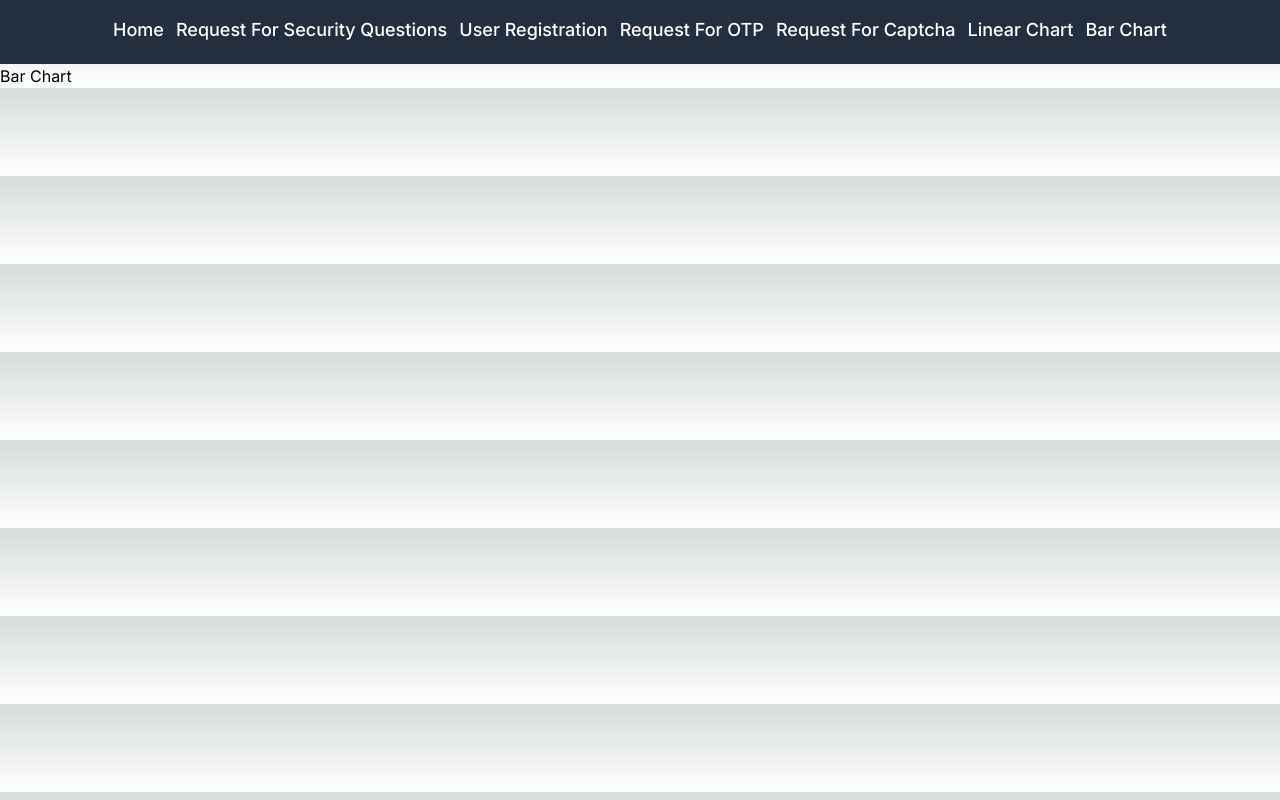
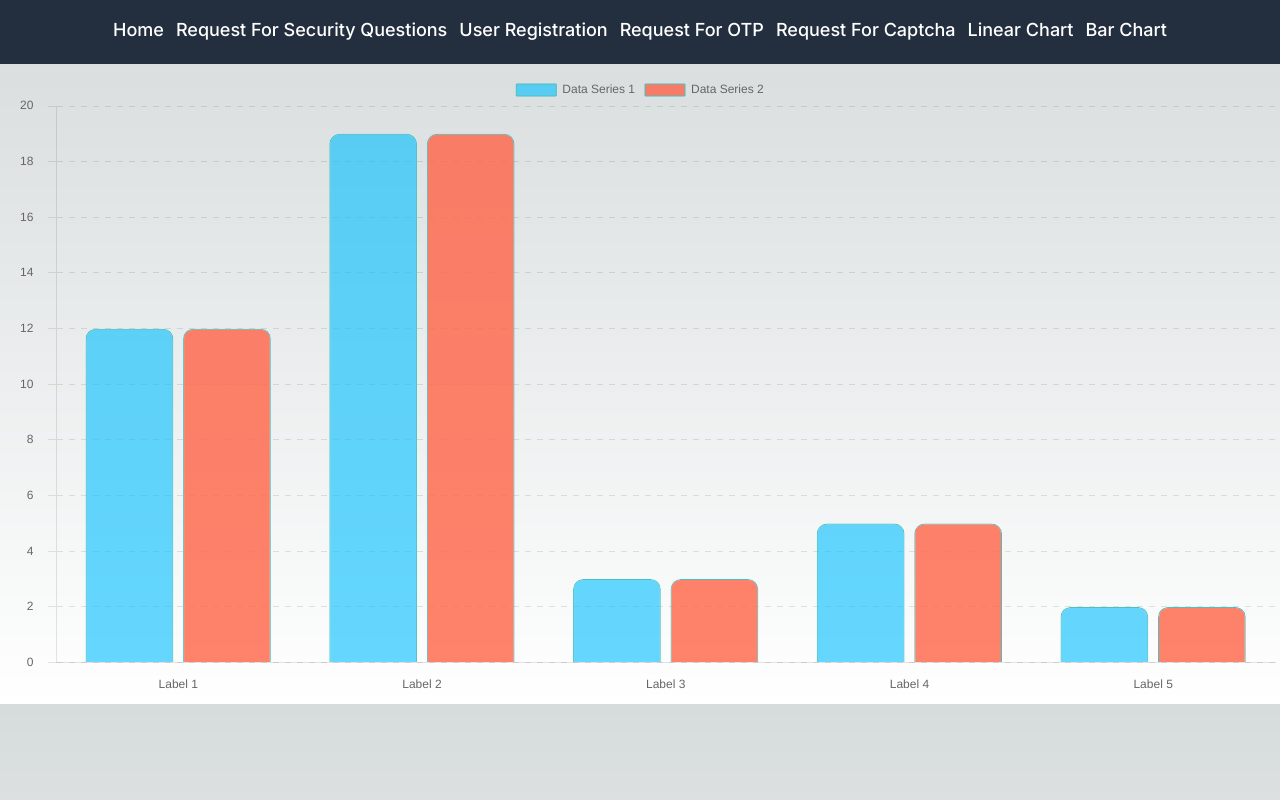
Before and after one commit to abhaybharti/awamfa, a Next.js app: page /components/BarChart in a window 1280 px wide. Built offline with nearby package versions, Linux system fonts and the light colour scheme.

Commit message:
added bar chart

```diff
--- a/app/components/BarChart/page.tsx
+++ b/app/components/BarChart/page.tsx
@@ -1,7 +1,97 @@
+"use client";
+import { Bar } from "react-chartjs-2";
+import {
+  Chart as ChartJS,
+  CategoryScale,
+  LinearScale,
+  BarController,
+  BarElement,
+  Title,
+  Tooltip,
+  Legend,
+} from "chart.js";
 
+ChartJS.register(
+  Title,
+  Tooltip,
+  Legend,
+  CategoryScale,
+  LinearScale,
+  BarElement,
+  BarController
+);
 
 const BarChart = () => {
-  return <div>Bar Chart</div>;
+  const data = {
+    labels: ["Label 1", "Label 2", "Label 3", "Label 4", "Label 5"],
+    datasets: [
+      {
+        label: "Data Series 1",
+        backgroundColor: "rgba(0, 191, 255, 0.6)",
+        borderColor: "rgba(75, 192, 192, 1)",
+        borderWidth: 1,
+        data: [12, 19, 3, 5, 2],
+      },
+      {
+        label: "Data Series 2",
+        backgroundColor: "rgba(255, 99, 71, 0.8)",
+        borderColor: "rgba(75, 192, 192, 1)",
+        borderWidth: 1,
+        data: [12, 19, 3, 5, 2],
+      },
+    ],
+  };
+
+  const options = {
+    elements: {
+      bar: {
+        borderRadius: 10,
+        borderWidth: 0.7,
+      },
+    },
+    scales: {
+      y: {
+        beginAtZero: true,
+        border: { dash: [6, 6], display: true },
+        grid: {
+          display: true, // Display grid lines for the y-axis
+        },
+        ticks: {
+          padding: 15,
+        },
+      },
+      x: {
+        beginAtZero: true,
+        border: { display: true },
+        grid: {
+          display: false, // No display of grid lines for the x-axis
+        },
+        ticks: {
+          padding: 7,
+        },
+      },
+    },
+    layout: {
+      padding: {
+        left: 5,
+        right: 5,
+        top: 10,
+        bottom: 5,
+      },
+      margin: {
+        left: 5,
+        right: 5,
+        top: 5,
+        bottom: 5,
+      },
+    },
+  };
+
+  return (
+    <div>
+      <Bar data={data} options={options} />
+    </div>
+  );
 };
 
 export default BarChart;
--- a/package.json
+++ b/package.json
@@ -10,9 +10,10 @@
   },
   "dependencies": {
     "chart.js": "^4.4.3",
+    "react-chartjs-2": "^5.2.0",
     "next": "14.2.3",
     "react": "^18",
-    "react-chartjs-2": "^5.2.0",
+
     "react-dom": "^18"
   },
   "devDependencies": {
```
